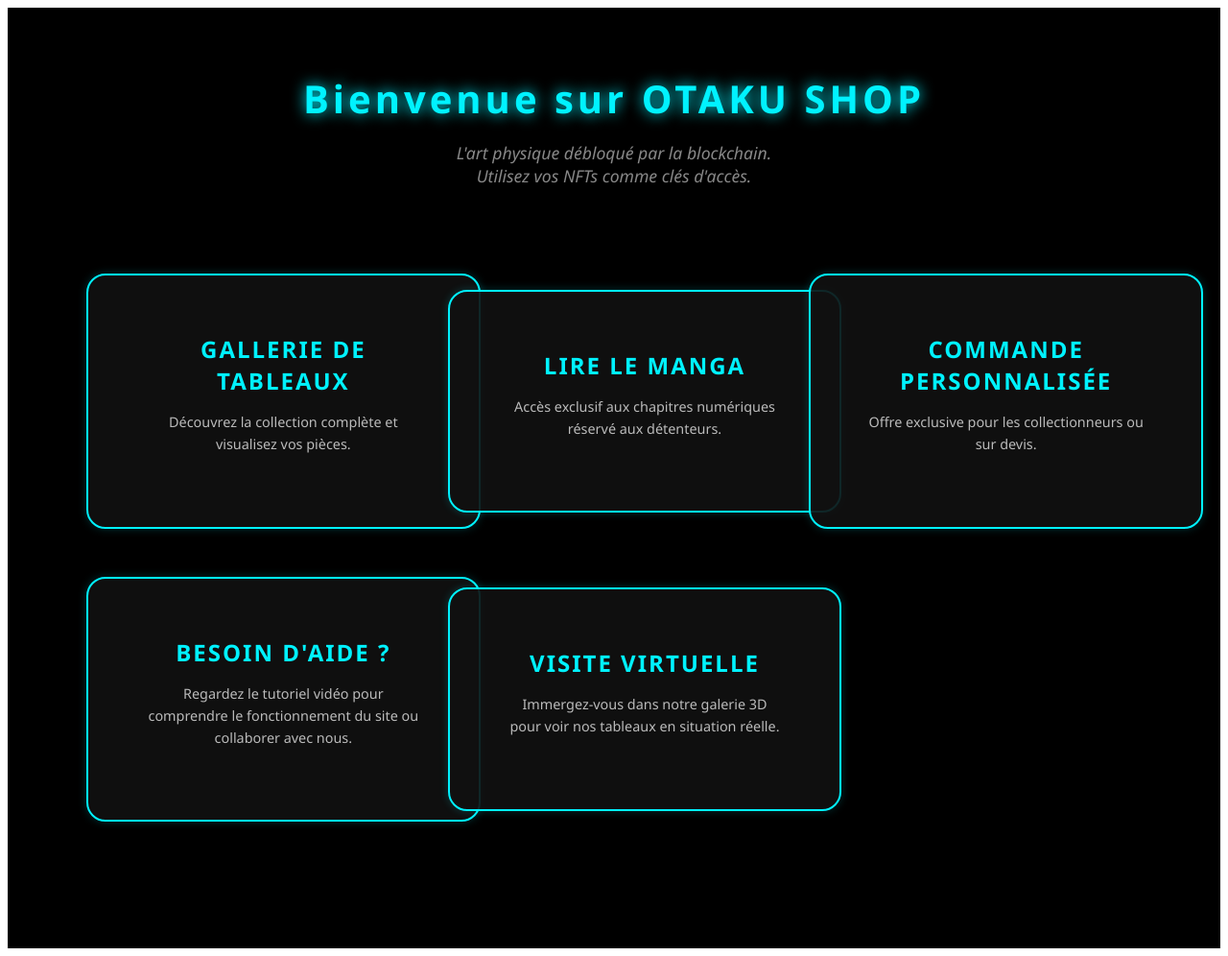
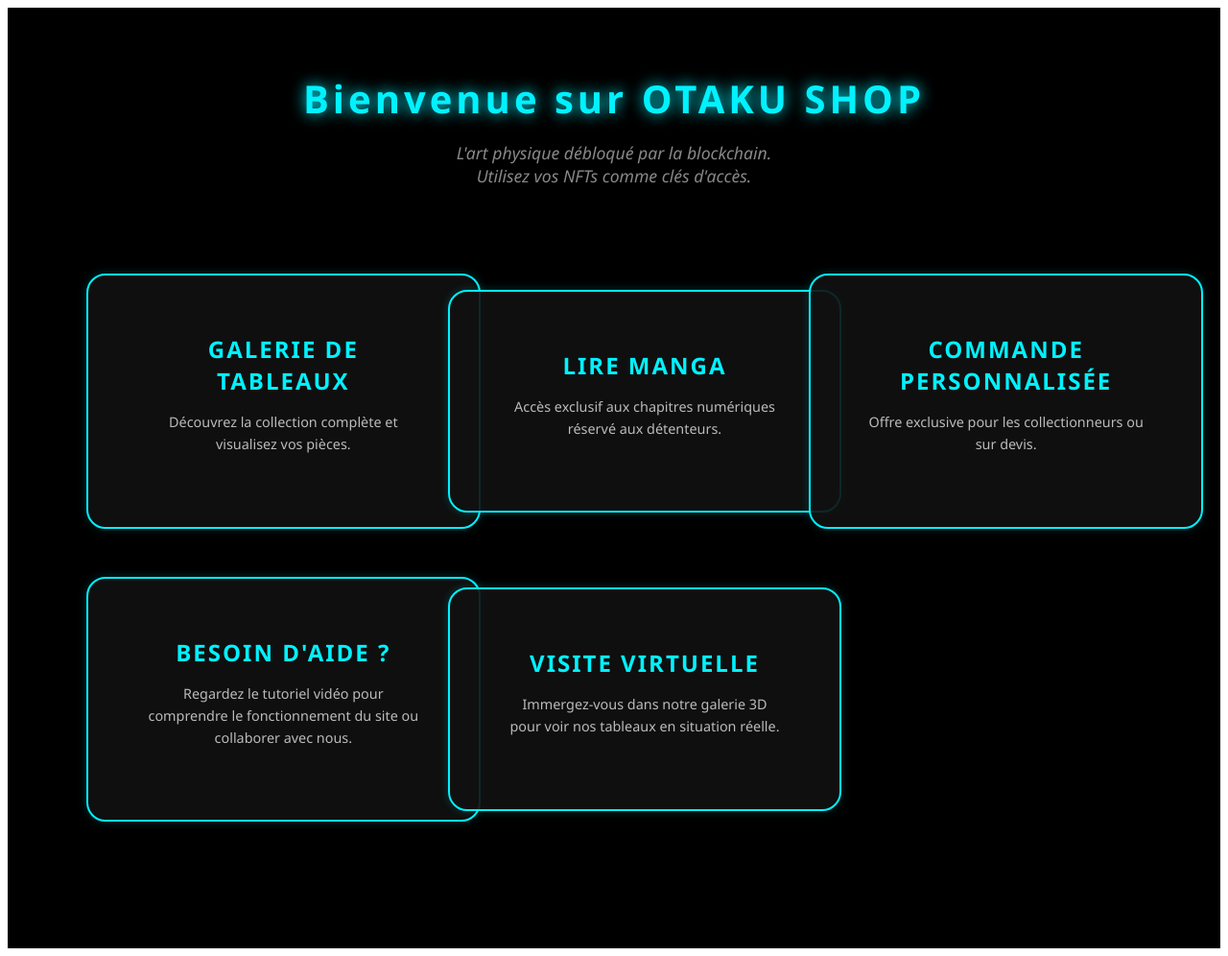
Before and after one commit to samirkema/otakusshopandswap, a Jekyll site: the page built from index.markdown, in a window 1280 px wide. Shown: the whole page at 96% size. Built offline with Jekyll 4.4.1, drawn with Linux system fonts in a browser that asks for light colours.

Commit message:
Update index.markdown

```diff
--- a/index.markdown
+++ b/index.markdown
@@ -14,14 +14,14 @@ title: Accueil Collection NFT & Art
 
         <div class="action-box box-tableau">
             <a href="{{ '/galerie.html' | relative_url }}">
-                <h2>GALLERIE DE TABLEAUX</h2>
+                <h2>GALERIE DE TABLEAUX</h2>
                 <p>Découvrez la collection complète et visualisez vos pièces.</p>
             </a>
         </div>
 
         <div class="action-box box-manga">
             <a href="#" onclick="checkNFT('manga'); return false;">
-                <h2>LIRE LE MANGA</h2>
+                <h2>LIRE MANGA</h2>
                 <p>Accès exclusif aux chapitres numériques réservé aux détenteurs.</p>
             </a>
         </div>
```
